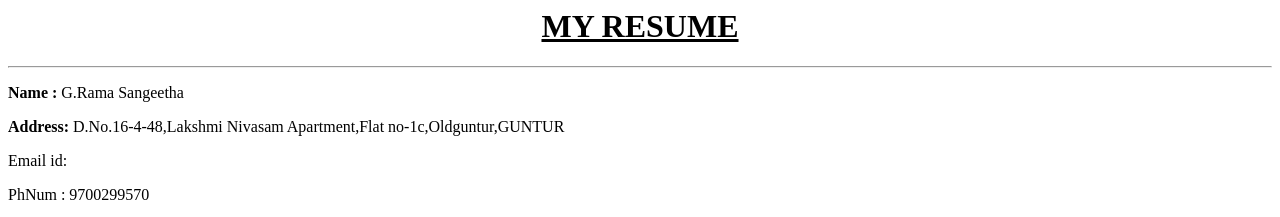
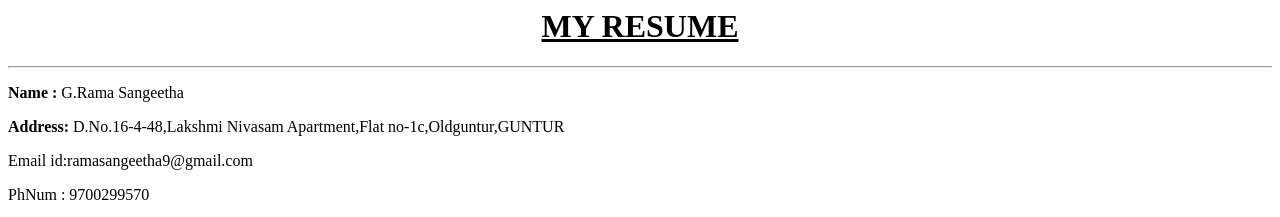
Before and after one commit to ramasangeetha/ramasangeetha.github.io, a plain HTML site: page myresume.html in a window 1280 px wide. Shown: the top 217 px of the page. Drawn offline with Linux system fonts and the light colour scheme.

Commit message:
Update myresume.html

```diff
--- a/myresume.html
+++ b/myresume.html
@@ -6,7 +6,7 @@
 <body>
 <p> <b>Name :</b> G.Rama Sangeetha<p>
 <p> <b>Address:</b> D.No.16-4-48,Lakshmi Nivasam Apartment,Flat no-1c,Oldguntur,GUNTUR <p>
-         <p> Email id:<a href="ramasangeetha9@gmail.com"></a></p>
+         <p> Email id:<a href="ramasangeetha9@gmail.com"></a>ramasangeetha9@gmail.com</p>
 <p>PhNum : 9700299570</p>
 <table border=2>
          <tr>
```
